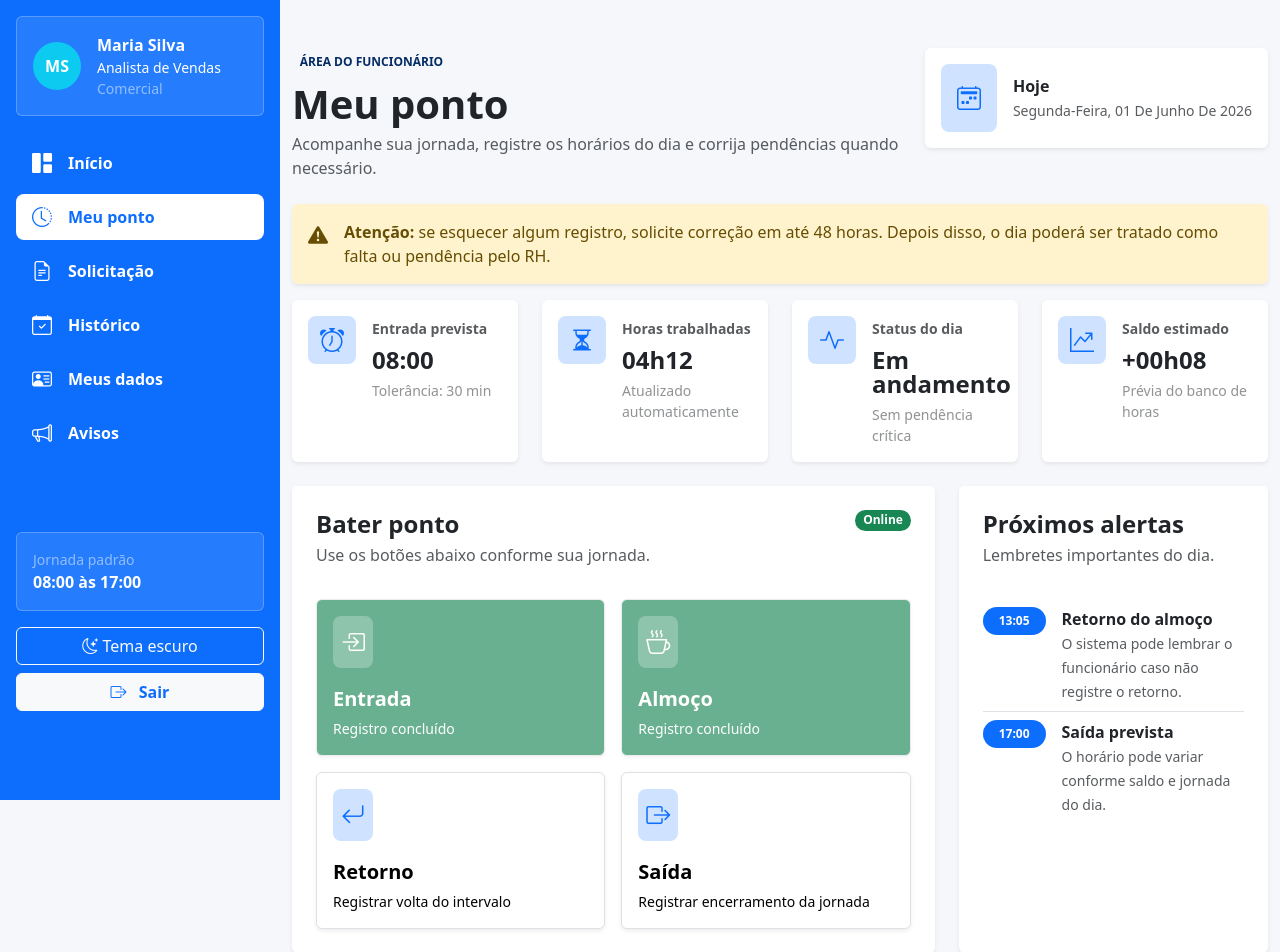
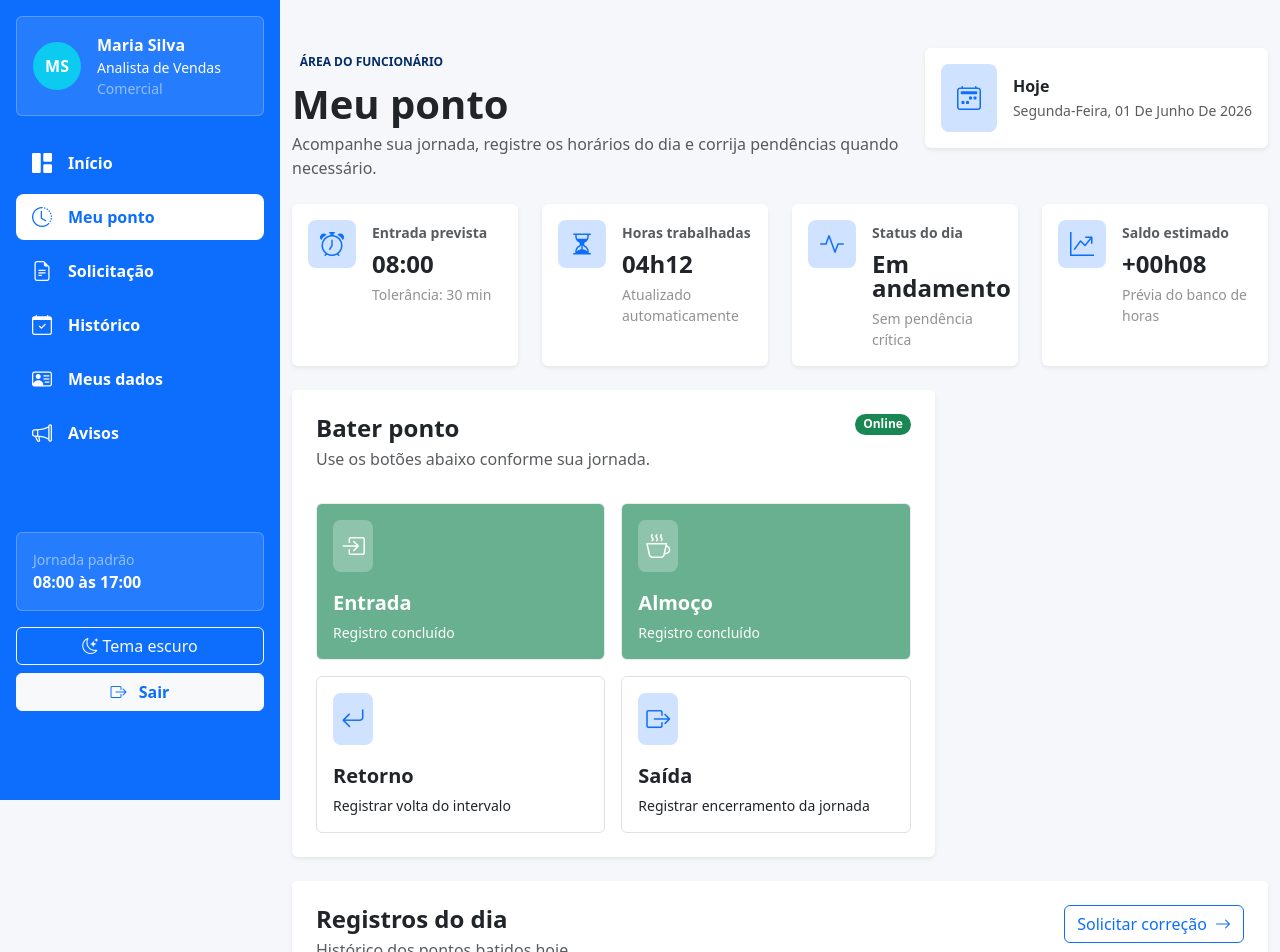
Before and after one commit to gavar-dev/sistema-gestao-absenteismo, an Angular app: page /meus-pontos in a window 1280 px wide. Shown: the top 952 px of the page. Built offline with nearby package versions, Linux system fonts and the light colour scheme.

Commit message:
fix: corrigindo erro do css dos botões e repensando o layout da page de meu-ponto

```diff
--- a/src/app/pages/funcionario/meu-ponto-componente/meu-ponto-componente.css
+++ b/src/app/pages/funcionario/meu-ponto-componente/meu-ponto-componente.css
@@ -4,9 +4,14 @@
   min-width: 48px;
 }
 
-.btn-light {
-  --bs-btn-bg: var(--bs-body-bg);
-  --bs-btn-border-color: var(--bs-border-color);
-  --bs-btn-hover-bg: var(--bs-tertiary-bg);
-  --bs-btn-hover-border-color: var(--bs-primary);
+.ponto-action-btn {
+  background-color: var(--app-surface);
+  border-color: var(--app-border);
+  color: var(--app-text);
 }
+
+.ponto-action-btn:hover {
+  background-color: var(--app-primary-soft);
+  border-color: var(--app-primary);
+  color: var(--app-primary);
+}
--- a/src/app/pages/funcionario/meu-ponto-componente/meu-ponto-componente.html
+++ b/src/app/pages/funcionario/meu-ponto-componente/meu-ponto-componente.html
@@ -23,13 +23,13 @@
     </div>
   </div>
 
-  <div class="alert alert-warning d-flex align-items-start gap-3 shadow-sm border-0" role="alert">
+  <!-- <div class="alert alert-warning d-flex align-items-start gap-3 shadow-sm border-0" role="alert">
     <i class="bi bi-exclamation-triangle-fill fs-5"></i>
     <div>
       <strong>Atenção:</strong>
       se esquecer algum registro, solicite correção em até 48 horas. Depois disso, o dia poderá ser tratado como falta ou pendência pelo RH.
     </div>
-  </div>
+  </div> -->
 
   <div class="row g-4 mb-4">
     <div class="col-12 col-sm-6 col-xl-3" *ngFor="let item of resumo">
@@ -65,8 +65,8 @@
             <div class="col-12 col-md-6" *ngFor="let acao of acoesPonto">
               <button
                 type="button"
-                class="btn w-100 h-100 text-start p-3 border shadow-sm"
-                [ngClass]="registrado(acao.nome) ? 'btn-success' : 'btn-light'"
+                class="btn w-100 h-100 text-start p-3 border shadow-s m"
+                [ngClass]="registrado(acao.nome) ? 'btn-success' : 'btn-light ponto-action-btn'"
                 [disabled]="registrado(acao.nome)"
                 (click)="registrarPonto(acao)"
               >
@@ -85,7 +85,7 @@
       </div>
     </div>
 
-    <div class="col-12 col-xl-4">
+    <!-- <div class="col-12 col-xl-4">
       <div class="card border-0 shadow-sm h-100">
         <div class="card-header bg-body border-0 pt-4 px-4">
           <h2 class="h4 fw-bold mb-1">Próximos alertas</h2>
@@ -104,7 +104,7 @@
           </div>
         </div>
       </div>
-    </div>
+    </div> -->
   </div>
 
   <div class="card border-0 shadow-sm">
```
